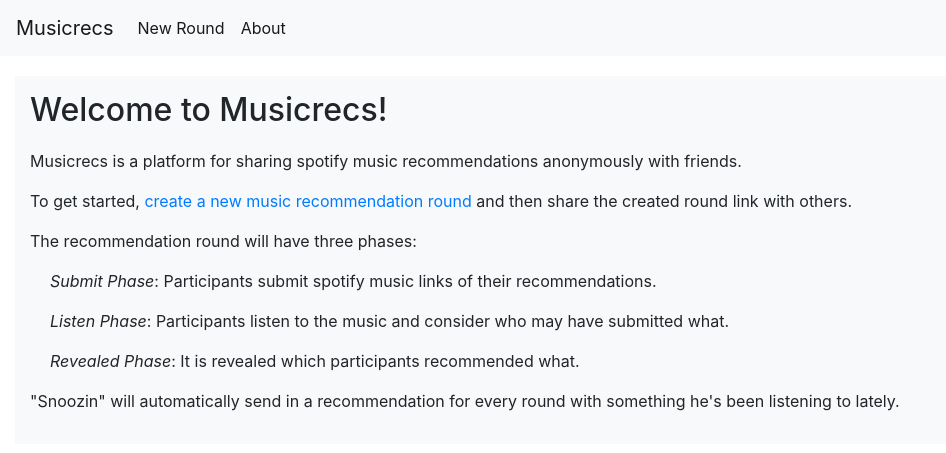
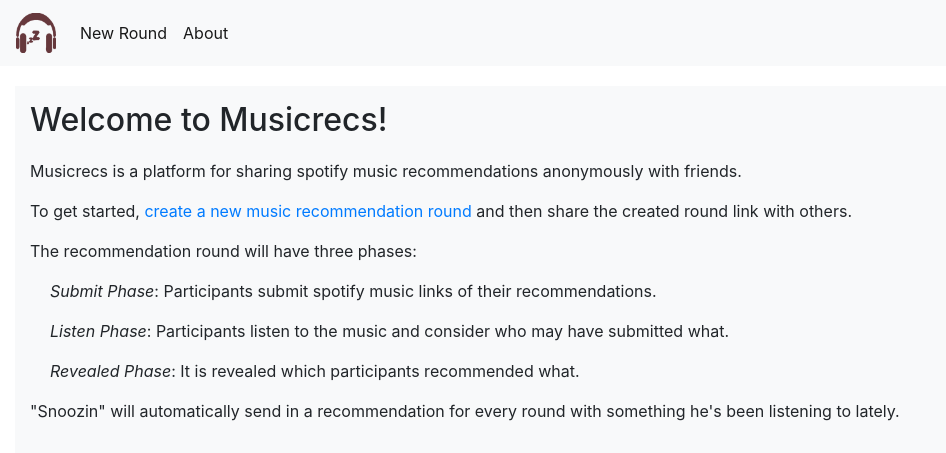
Before and after one commit to nknaian/musicrecs, a Flask app: page / in a window 1280 px wide. Shown: the top 453 px of the page, without its empty margins (0-946 px from the left). Run offline with Flask 2, Linux system fonts and the light colour scheme; some libraries are stand-ins or nearby versions.

Commit message:
Musicrecs home changed to icon #branding

```diff
--- a/musicrecs/templates/base.html
+++ b/musicrecs/templates/base.html
@@ -1,7 +1,7 @@
 <!doctype html>
 <html lang="en">
     <head>
-        <!--Favicon a.k.a SnoozythePillow-->
+        <!--Favicon a.k.a Snoozyphones-->
         <link rel="icon" href="/static/Snoozyphones_Favicon.png">
         <!-- Required meta tags -->
         <meta charset="utf-8">
@@ -14,7 +14,7 @@
     </head>
     <body>
         <nav class="navbar navbar-expand-md navbar-light bg-light">
-            <a class="navbar-brand" href="{{ url_for('index')}}">Musicrecs</a>
+            <a class="navbar-brand" href="{{ url_for('index')}}"><img src="/static/Snoozyphones_Page.png" style="height: 40px; width: 40px"></a>
             <button class="navbar-toggler" type="button" data-toggle="collapse" data-target="#navbarNav" aria-controls="navbarNav" aria-expanded="false" aria-label="Toggle navigation">
                 <span class="navbar-toggler-icon"></span>
             </button>
```
